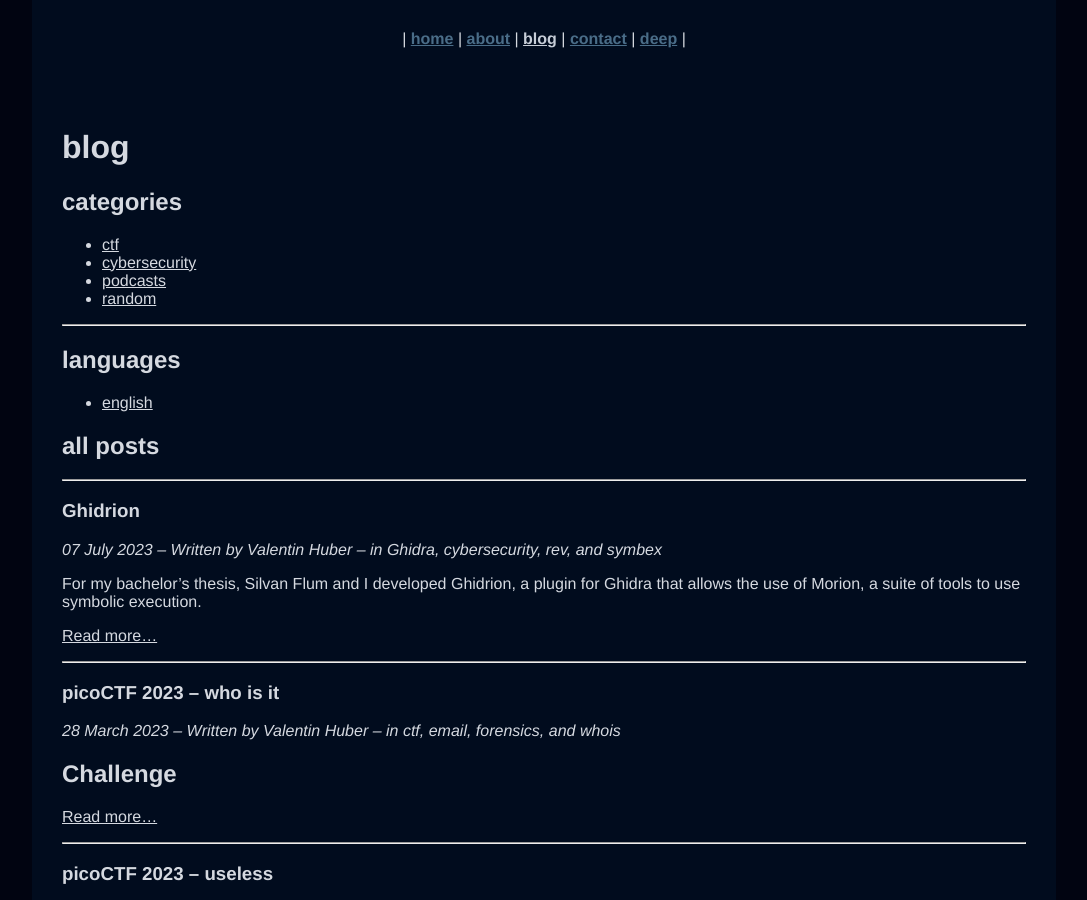
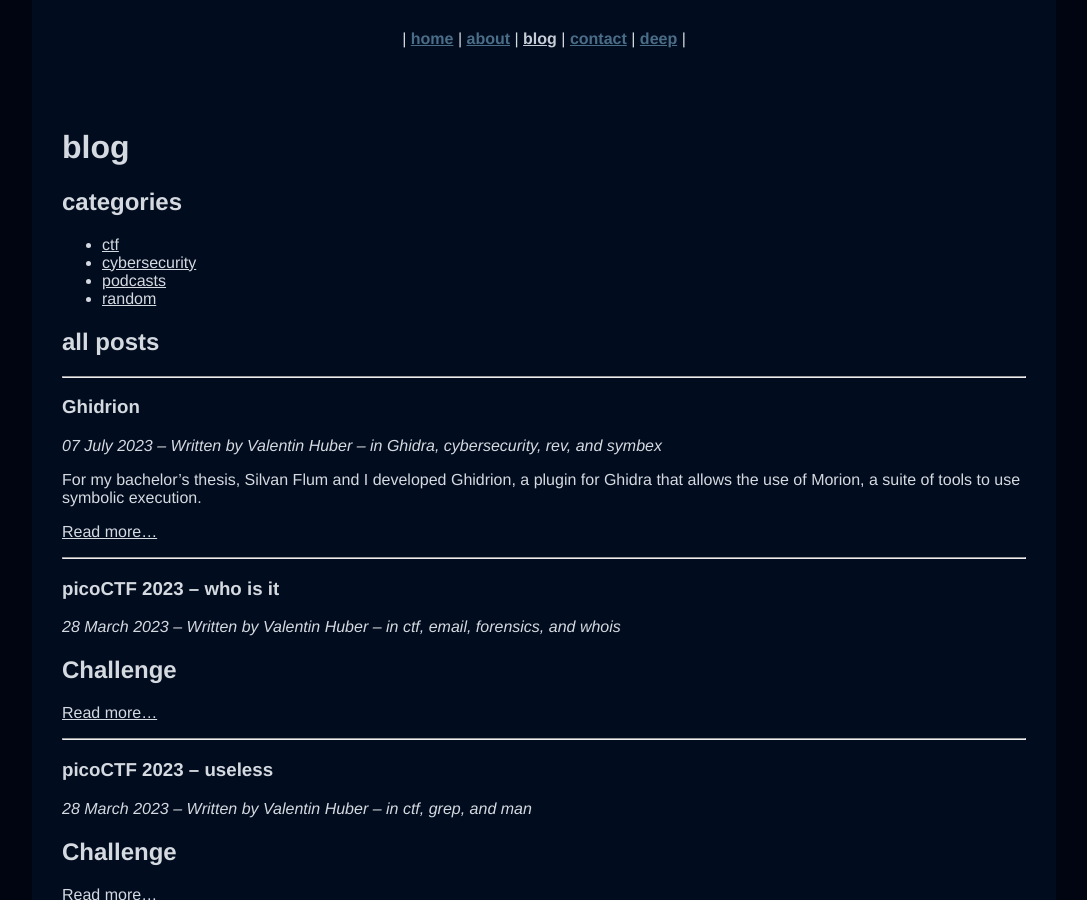
Before and after one commit to riesentoaster/valentinhuber.me, a Jekyll site: the page built from blog.md, in a window 1280 px wide and 900 px high. Shown: the whole window, without its empty margins (96-1183 px from the left). Built offline with Jekyll 4.4.1, drawn with Linux system fonts in a browser that asks for light colours.

Commit message:
fixing linking

```diff
--- a/blog.md
+++ b/blog.md
@@ -15,15 +15,4 @@
 - [{{c}}]({{c}})
 {%- endfor %}
 
-
----
-
-## languages
-{% for l in site.data.languages -%}
-{% assign posts = site.posts | where: "language", l.name -%}
-{% if posts != empty %}
-- [{{l.name}}]({{l.overview}})
-{%- endif -%}
-{% endfor %}
-
 ## all posts
```
Also changed, not shown: about.md (+1 -1 lines), cybersecurity/_posts/2023-07-07-Ghidrion.md (+0 -1 lines).
